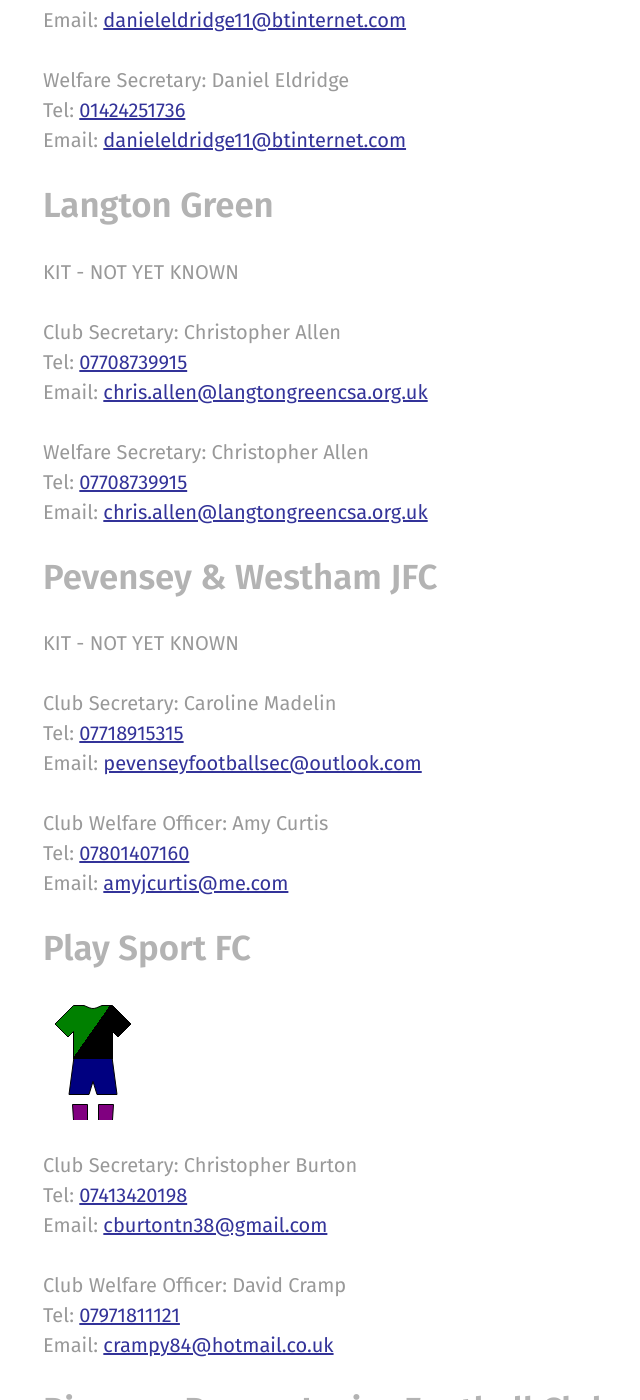
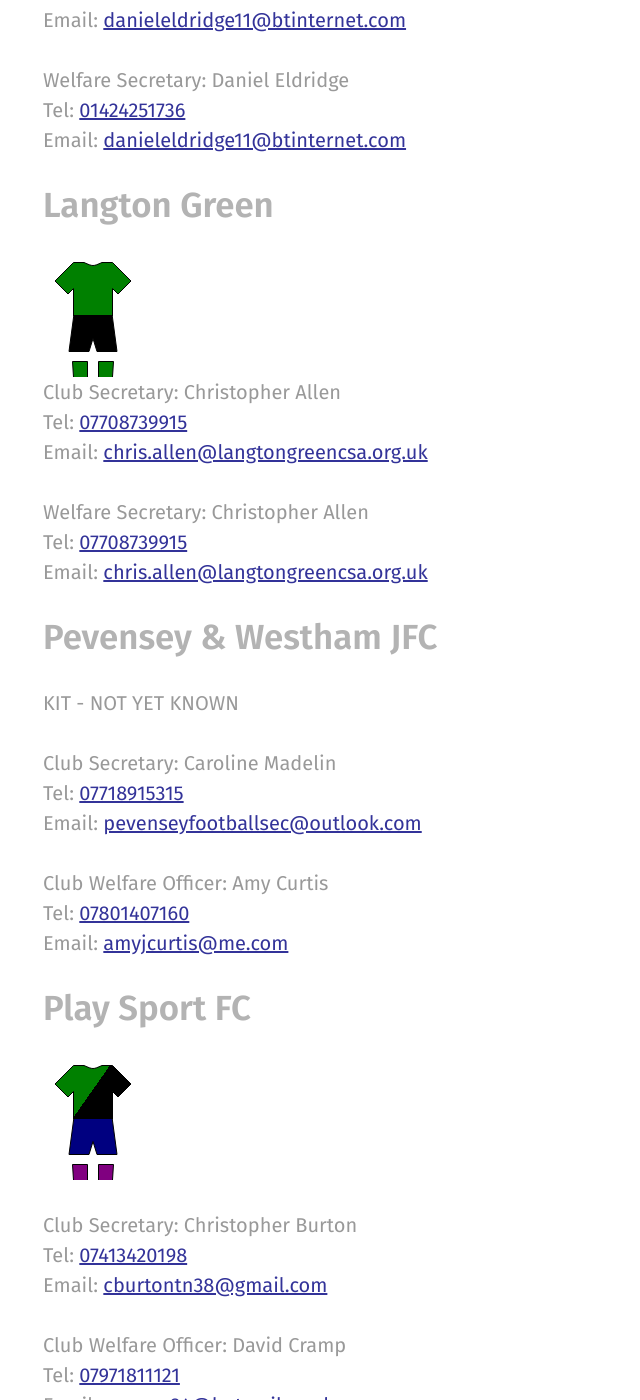
Before and after one commit to rotherleague/Rother, a Jekyll site: the page built from clubs.md, in a window 1280 px wide and 1400 px high, scrolled down 9225 px. Shown: the whole window, without its empty margins (37-677 px from the left). Built offline with Jekyll 4.4.1, drawn with Linux system fonts in a browser that asks for light colours; nearby versions of some CDN libraries.

Commit message:
Update langton_green.html

```diff
--- a/_includes/clubs/langton_green.html
+++ b/_includes/clubs/langton_green.html
@@ -1,9 +1,8 @@
 
 <h2 id="langton_green"><strong>Langton Green</strong></h2>
 
-<p>KIT - NOT YET KNOWN
+<p>{% include kit.html top="#008000" top2="#008000" shorts="#000000" socks="#008000" %}
 
- </p>
 <p>
 	Club Secretary: Christopher Allen<br>
 	Tel: <a href="tel:07708739915">07708739915</a><br>
```
